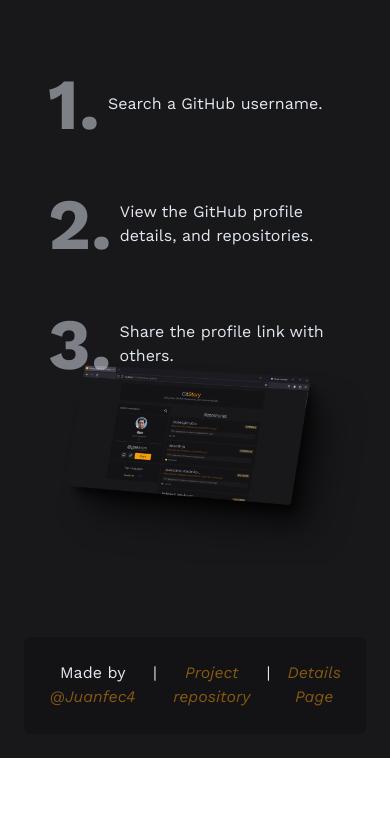
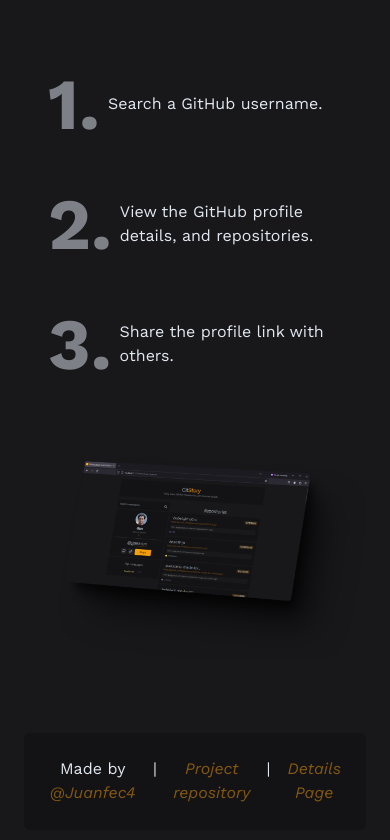
Before and after one commit to Juanfec4/git-story, a React (Vite) app: page / in a window 390 px wide. Shown: the part 892-1732 px from the top of the page. Before the commit the page ends 1650 px from the top, so only its background shows below. Built offline with nearby package versions, Linux system fonts and the light colour scheme.

Commit message:
Fixed image position.

```diff
--- a/src/pages/LandingPage.tsx
+++ b/src/pages/LandingPage.tsx
@@ -63,7 +63,11 @@ const LandingPage: FC = () => {
             </div>
           </section>
           <section>
-            <img src={DesktopApp} alt="Desktop app mockup" className="-mt-24" />
+            <img
+              src={DesktopApp}
+              alt="Desktop app mockup"
+              className="md:-mt-24"
+            />
           </section>
         </main>
         <footer className="grid px-6 pb-6 grid-cols-8 h-full max-w-screen-lg mx-auto gap-2">
```
